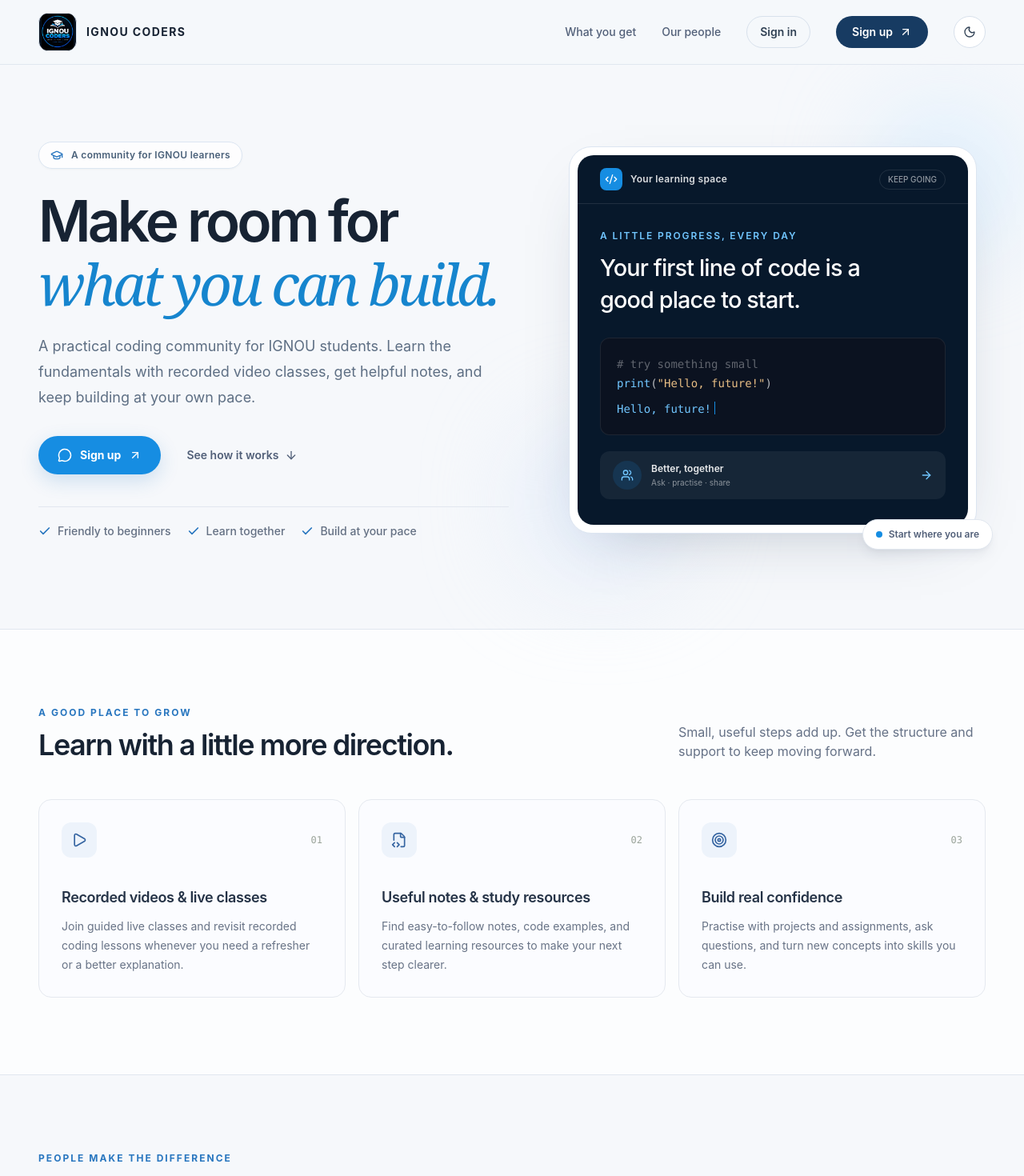
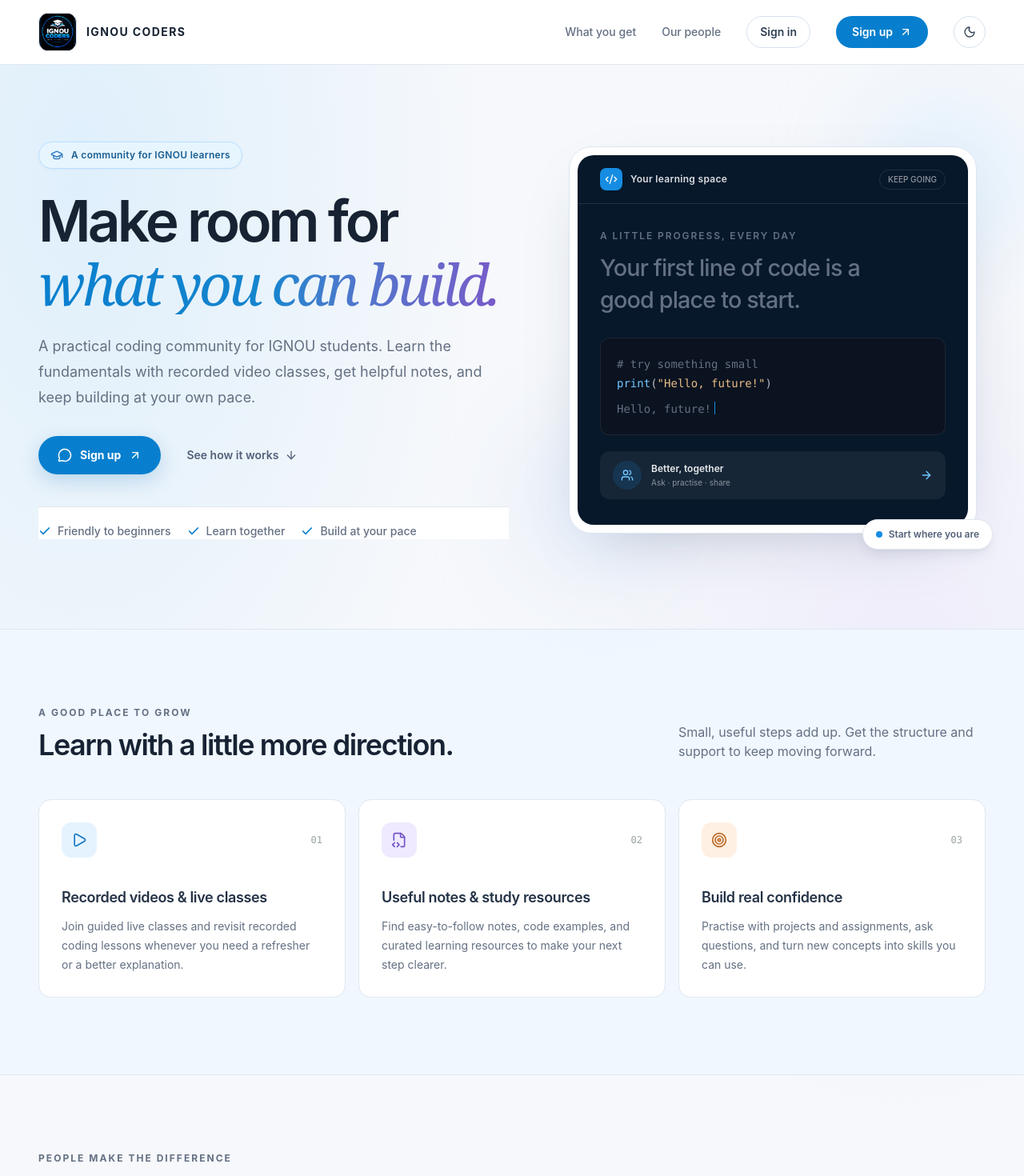
Before and after one commit to iamsouravmourya-jpg/IGNOU-CODERS, a Next.js app: page / in a window 1280 px wide. Shown: the top 1470 px of the page at 80% size. Built offline with nearby package versions, Linux system fonts and the light colour scheme.

Commit message:
Add vibrant colors to light and dark themes
Co-authored-by: Copilot <223556219+Copilot@users.noreply.github.com>

```diff
--- a/app/globals.css
+++ b/app/globals.css
@@ -28,102 +28,183 @@
 }
 
 .site-shell {
+  --page-bg: #f6f8fb;
+  --page-ink: #172333;
+  --surface-bg: #ffffff;
+  --surface-tint: #f0f7ff;
+  --card-bg: #ffffff;
+  --card-ink: #243246;
+  --muted-ink: #647083;
+  --line-color: #e1e7ef;
+  --accent-color: #087fce;
+  --accent-hover: #0665aa;
+  --accent-tint: #e7f3ff;
+  color-scheme: light;
+  position: relative;
+  isolation: isolate;
+  background-color: var(--page-bg) !important;
+  background-image:
+    radial-gradient(ellipse at 8% 9%, rgb(91 190 255 / 15%), transparent 30%),
+    radial-gradient(ellipse at 88% 35%, rgb(157 120 245 / 9%), transparent 25%);
+  color: var(--page-ink);
   transition:
     background-color 240ms ease,
     color 240ms ease;
 }
 
 .site-shell.theme-dark {
-  --dark-page: #0b1220;
-  --dark-surface: #111c2a;
-  --dark-card: #141f2e;
-  --dark-ink: #edf3fb;
-  --dark-muted: #a5b2c2;
-  --dark-line: #29374a;
-  background-color: var(--dark-page);
-  color: var(--dark-ink);
+  --page-bg: #0d1421;
+  --page-ink: #edf3fb;
+  --surface-bg: #131e2d;
+  --surface-tint: #17263a;
+  --card-bg: #192638;
+  --card-ink: #eaf2fc;
+  --muted-ink: #bac8d9;
+  --line-color: #34445a;
+  --accent-color: #61c5ff;
+  --accent-hover: #9bdcff;
+  --accent-tint: #173653;
+  color-scheme: dark;
+  background-image:
+    radial-gradient(ellipse at 8% 9%, rgb(29 119 187 / 22%), transparent 32%),
+    radial-gradient(ellipse at 90% 35%, rgb(93 59 159 / 15%), transparent 27%);
 }
 
-.theme-dark header,
-.theme-dark footer {
-  border-color: var(--dark-line);
-  background-color: var(--dark-surface);
+.site-shell header,
+.site-shell footer {
+  border-color: var(--line-color) !important;
+  background-color: var(--surface-bg) !important;
 }
 
-.theme-dark header nav a:first-child,
-.theme-dark header nav a:nth-child(2),
-.theme-dark footer nav a {
-  color: var(--dark-muted);
+.site-shell header nav a:first-child,
+.site-shell header nav a:nth-child(2),
+.site-shell footer nav a {
+  color: var(--muted-ink);
 }
 
-.theme-dark header nav a:first-child:hover,
-.theme-dark header nav a:nth-child(2):hover,
-.theme-dark footer nav a:hover {
-  color: #71c6ff;
+.site-shell header nav a:first-child:hover,
+.site-shell header nav a:nth-child(2):hover,
+.site-shell footer nav a:hover {
+  color: var(--accent-color);
 }
 
-.theme-dark header nav a:nth-last-child(3),
-.theme-dark header nav button {
-  border-color: var(--dark-line);
-  background-color: var(--dark-surface);
-  color: var(--dark-ink);
+.site-shell .brand-name,
+.site-shell h1,
+.site-shell h2,
+.site-shell h3 {
+  color: var(--page-ink);
 }
 
-.theme-dark header nav a:nth-last-child(3):hover,
-.theme-dark header nav button:hover {
-  border-color: #3b6388;
-  color: #71c6ff;
+.site-shell p {
+  color: var(--muted-ink);
 }
 
-.theme-dark h1,
-.theme-dark h2,
-.theme-dark h3,
-.theme-dark footer .text-\[\#172333\] {
-  color: var(--dark-ink);
+.site-shell > section:last-of-type h2 {
+  color: #ffffff !important;
 }
 
-.theme-dark #top > div:first-child > p,
-.theme-dark #what-you-get p,
-.theme-dark #community p,
-.theme-dark footer p {
-  color: var(--dark-muted);
+.site-shell > section:last-of-type p {
+  color: rgb(255 255 255 / 78%) !important;
 }
 
-.theme-dark #top > div:first-child > div:first-child,
-.theme-dark #top > div:first-child > div:last-child {
-  border-color: var(--dark-line);
-  background-color: var(--dark-surface);
+.site-shell > section:last-of-type > div > div > div > p {
+  color: #71c6ff !important;
 }
 
-.theme-dark #what-you-get {
-  border-color: var(--dark-line);
-  background-color: var(--dark-surface);
+.site-shell #top > div:first-child > div:first-child {
+  border-color: #b8dfff;
+  background-color: #e7f5ff;
+  color: #185d91;
 }
 
-.theme-dark #what-you-get article,
-.theme-dark #community article {
-  border-color: var(--dark-line);
-  background-color: var(--dark-card);
+.site-shell.theme-dark #top > div:first-child > div:first-child {
+  border-color: #315b7b;
+  background-color: #173653;
+  color: #c7eaff;
 }
 
-.theme-dark #community > div > div > a {
-  color: #71c6ff;
+.site-shell #top > div:first-child > div:last-child {
+  border-color: var(--line-color);
+  background-color: var(--surface-bg);
+  color: var(--muted-ink);
 }
 
-.theme-dark #community > div > div > article > div > span[role='img'] {
-  background-color: #1c3550;
-  color: #a8d8ff;
+.site-shell #top > div:first-child > div:last-child svg {
+  color: var(--accent-color);
 }
 
-.theme-dark #community article p,
-.theme-dark #what-you-get article h3,
-.theme-dark #community article h3 {
-  color: var(--dark-ink);
+.site-shell #what-you-get {
+  border-color: var(--line-color);
+  background-color: var(--surface-tint);
 }
 
-.theme-dark footer > div > div:last-child {
-  border-color: var(--dark-line);
-  color: var(--dark-muted);
+.site-shell #what-you-get article,
+.site-shell #community article {
+  border-color: var(--line-color);
+  background-color: var(--card-bg);
+}
+
+.site-shell #what-you-get article:nth-child(3n + 1) > div > span:first-child {
+  background-color: #e5f3ff;
+  color: #1678c3;
+}
+
+.site-shell #what-you-get article:nth-child(3n + 2) > div > span:first-child {
+  background-color: #efeaff;
+  color: #7354c5;
+}
+
+.site-shell #what-you-get article:nth-child(3n) > div > span:first-child {
+  background-color: #fff0e4;
+  color: #bc6b28;
+}
+
+.site-shell.theme-dark #what-you-get article > div > span:first-child {
+  background-color: #203b57;
+  color: #90d7ff;
+}
+
+.site-shell #what-you-get article h3,
+.site-shell #community article h3,
+.site-shell #what-you-get article p,
+.site-shell #community article p {
+  color: var(--card-ink);
+}
+
+.site-shell #what-you-get article p,
+.site-shell #community article p {
+  color: var(--muted-ink);
+}
+
+.site-shell #community > div > div > a {
+  color: var(--accent-color);
+}
+
+.site-shell #community > div > div > a:hover {
+  color: var(--accent-hover);
+}
+
+.site-shell.theme-dark #community article [role='img'] {
+  background-color: #203b57;
+  color: #a8dfff;
+}
+
+.site-shell.theme-dark header nav a:nth-last-child(3),
+.site-shell.theme-dark header nav button {
+  border-color: var(--line-color);
+  background-color: var(--surface-tint);
+  color: var(--page-ink);
+}
+
+.site-shell.theme-dark header nav a:nth-last-child(3):hover,
+.site-shell.theme-dark header nav button:hover {
+  border-color: #5683aa;
+  color: #9bdcff;
+}
+
+.site-shell.theme-dark footer > div > div:last-child {
+  border-color: var(--line-color);
+  color: var(--muted-ink);
 }
 
 @media (prefers-reduced-motion: reduce) {
--- a/components/ignou-coders-landing.tsx
+++ b/components/ignou-coders-landing.tsx
@@ -71,7 +71,7 @@ function Brand() {
           className="size-full object-contain"
         />
       </span>
-      <span className="text-sm font-bold tracking-[0.1em] text-[#172333]">
+      <span className="brand-name text-sm font-bold tracking-[0.1em] text-[#172333]">
         IGNOU CODERS
       </span>
     </a>
@@ -109,7 +109,7 @@ function JoinLink({ children }: { children: ReactNode }) {
       href={WHATSAPP_LINK}
       target="_blank"
       rel="noreferrer"
-      className="group inline-flex min-h-12 items-center justify-center gap-2.5 rounded-full bg-[#168de2] px-6 py-3 text-sm font-bold text-white shadow-[0_8px_24px_rgba(22,113,186,0.18)] transition hover:-translate-y-0.5 hover:bg-[#0878ca] focus-visible:outline-2 focus-visible:outline-offset-4 focus-visible:outline-[#168de2]"
+      className="group inline-flex min-h-12 items-center justify-center gap-2.5 rounded-full bg-[#087fce] px-6 py-3 text-sm font-bold text-white shadow-[0_8px_24px_rgba(22,113,186,0.22)] transition hover:-translate-y-0.5 hover:bg-[#0665aa] focus-visible:outline-2 focus-visible:outline-offset-4 focus-visible:outline-[#168de2]"
     >
       {children}
       <ArrowUpRight
@@ -174,7 +174,7 @@ export function IgnouCodersLanding() {
               href={WHATSAPP_LINK}
               target="_blank"
               rel="noreferrer"
-              className="inline-flex min-h-9 items-center gap-1.5 rounded-full bg-[#173b62] px-3 text-xs font-semibold text-white transition hover:bg-[#245489] sm:min-h-10 sm:gap-2 sm:px-5 sm:text-sm"
+              className="inline-flex min-h-9 items-center gap-1.5 rounded-full bg-[#087fce] px-3 text-xs font-semibold text-white transition hover:bg-[#0665aa] sm:min-h-10 sm:gap-2 sm:px-5 sm:text-sm"
             >
               Sign up <ArrowUpRight aria-hidden="true" className="size-4" />
             </a>
@@ -194,7 +194,7 @@ export function IgnouCodersLanding() {
           </div>
           <h1 className="max-w-2xl text-[2.9rem] font-semibold leading-[1.05] tracking-[-0.055em] text-[#172333] sm:text-6xl lg:text-[4.45rem]">
             Make room for
-            <span className="mt-1 block font-serif font-medium italic text-[#1685ce]">
+            <span className="mt-1 block bg-gradient-to-r from-[#087fce] via-[#1685ce] to-[#7958c8] bg-clip-text font-serif font-medium italic text-transparent">
               what you can build.
             </span>
           </h1>
```
